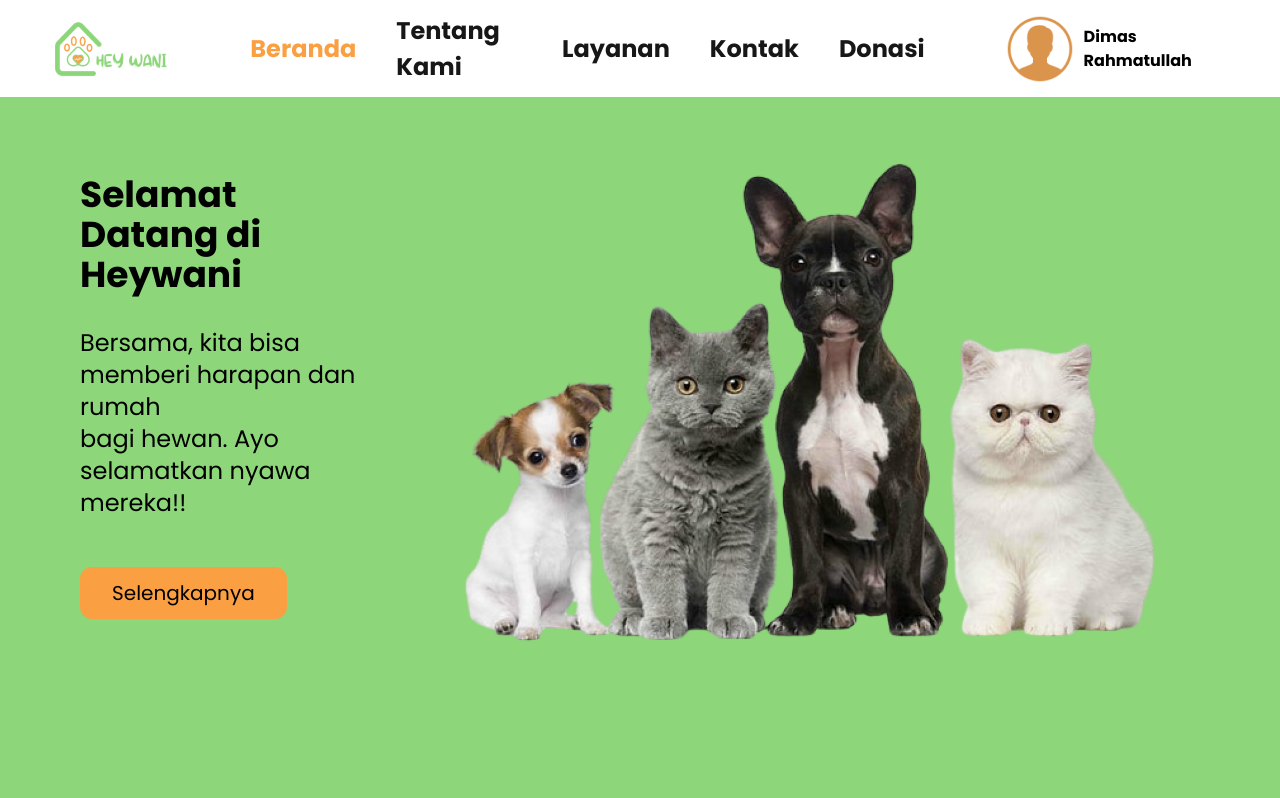
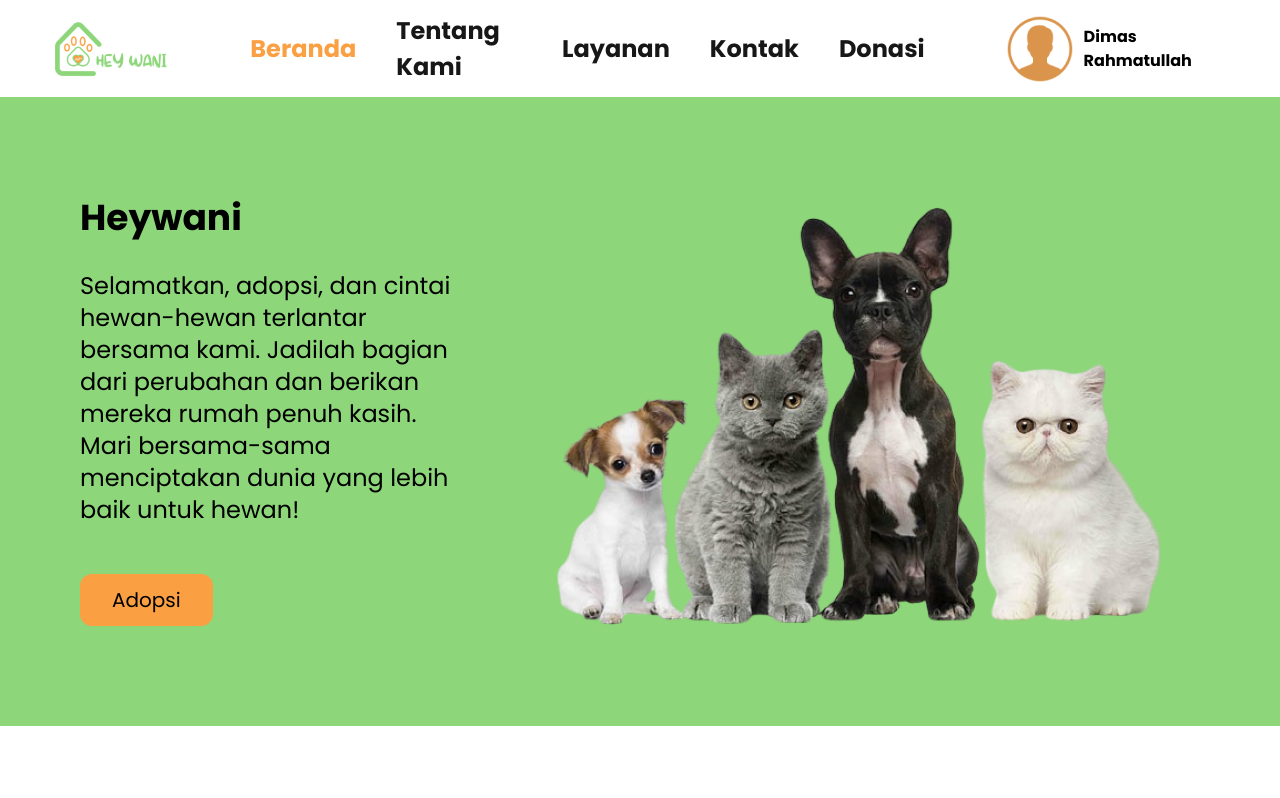
Before and after one commit to Riskotul/Massive-Challenge, a React (Vite) app: page /home in a window 1280 px wide. Shown: the top 798 px of the page. Built offline with nearby package versions, Linux system fonts and the light colour scheme.

Commit message:
update homepage

```diff
--- a/src/assets/components/Pages/HomePage/HomePage.jsx
+++ b/src/assets/components/Pages/HomePage/HomePage.jsx
@@ -17,29 +17,6 @@ const HomePage = () => {
     <>
       <NavbarLogin />
       <div>
-        <div className="bg-[#8DD67A] py-[50px] px-20 flex justify-between items-center gap-10">
-          <div className="flex-1 text-center md:text-left">
-            <h1 className="text-2xl md:text-4xl lg:text-4xl mb-4 md:mb-8 font-bold">
-              Selamat Datang di Heywani
-            </h1>
-            <p className="text-lg md:text-1xl lg:text-2xl mb-4 md:mb-8">
-              Bersama, kita bisa memberi harapan dan rumah
-              <br /> bagi hewan. Ayo selamatkan nyawa mereka!!
-            </p>
-            <button className="bg-[#FA9F42] border-none text-black py-2 px-6 md:py-3 md:px-8 cursor-pointer rounded-xl text-lg md:text-xl mt-2 md:mt-4">
-              <Link to="/homelogin" className="no-underline text-black">
-                Selengkapnya
-              </Link>
-            </button>
-          </div>
-          <img
-            src={headerImage}
-            alt="Deskripsi gambar"
-            className="w-full md:w-auto h-[320px] md:h-auto"
-            style={{ maxWidth: "800px" }}
-          />
-        </div>
-
         <div className="bg-[#8DD67A] w-full py-12 md:py-24 px-6 md:px-12 lg:px-20 flex flex-col md:flex-row justify-between items-center gap-10">
           <div className="flex-1 text-center md:text-left">
             <h1 className="text-2xl md:text-4xl lg:text-4xl mb-4 md:mb-8 font-bold">
```
